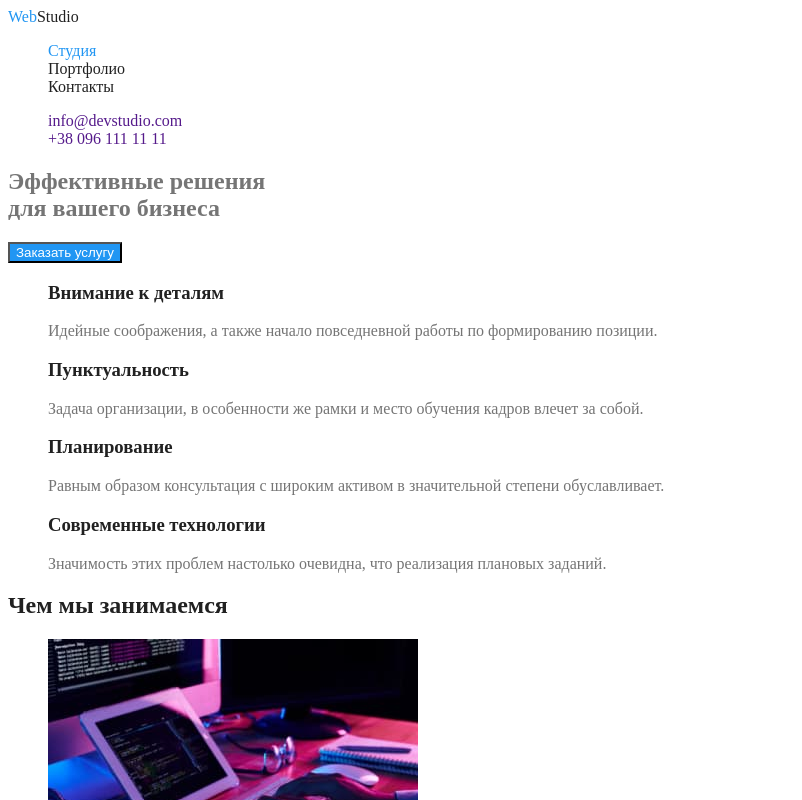
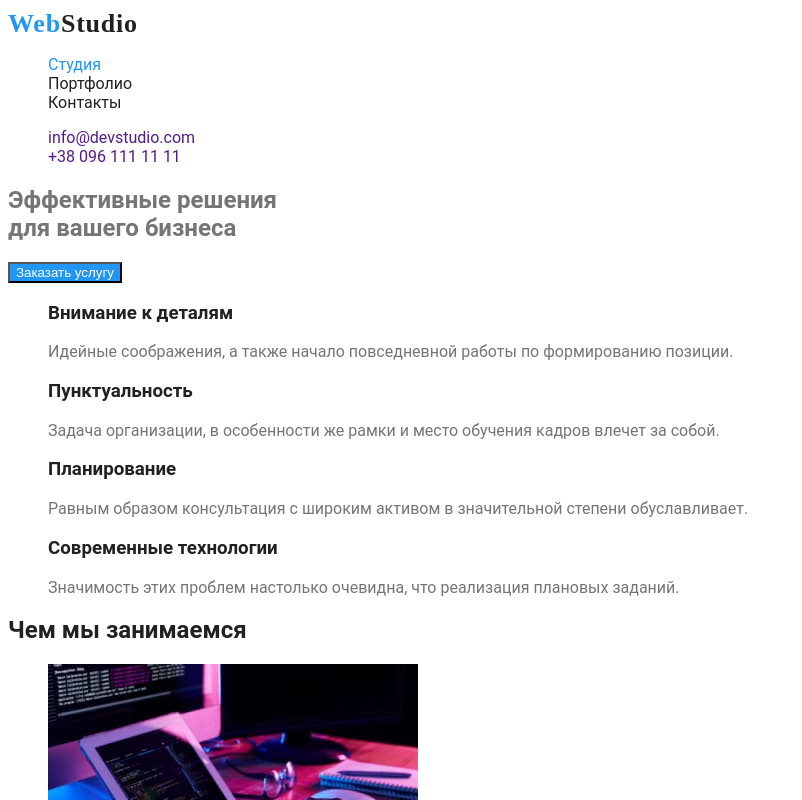
Before and after one commit to Botsman9/goit-markup-hw-02, a plain HTML site: page index.html in a window 1280 px wide. Shown: the top 800 px of the page, without its empty margins (0-802 px from the left). Drawn offline with Linux system fonts and the light colour scheme; a web font is replaced by a local one.

Commit message:
font-connect

```diff
--- a/css/common.css
+++ b/css/common.css
@@ -9,6 +9,9 @@
 body {
 color:#757575 ;
 background-color: #FFFFFF ;
+
+font-family: Roboto, sans-serif;
+font-style: normal;
 }
 
 ul {
--- a/css/style.css
+++ b/css/style.css
@@ -2,6 +2,14 @@
 /* шапка сайта */
 .logo {
 color: #212121;
+
+font-family: Raleway;
+font-style: normal;
+font-weight: bold;
+font-size: 26px;
+line-height: 31px;
+letter-spacing: 0.03em;
+
 }
 .logo-color {
     color: #2196F3 ;
--- a/index.html
+++ b/index.html
@@ -7,6 +7,9 @@
   <meta http-equiv="X-UA-Compatible" content="IE=edge">
   <meta name="viewport" content="width=device-width, initial-scale=1.0">
   <title>Document</title>
+  <link rel="preconnect" href="https://fonts.googleapis.com">
+  <link rel="preconnect" href="https://fonts.gstatic.com" crossorigin>
+  <link href="https: //fonts.googleapis.com/css2? family = Raleway & display = swap " rel=" stylesheet ">
   <link rel="stylesheet" href="./css/common.css">
   <link rel="stylesheet" href="./css/style.css">
 
```
